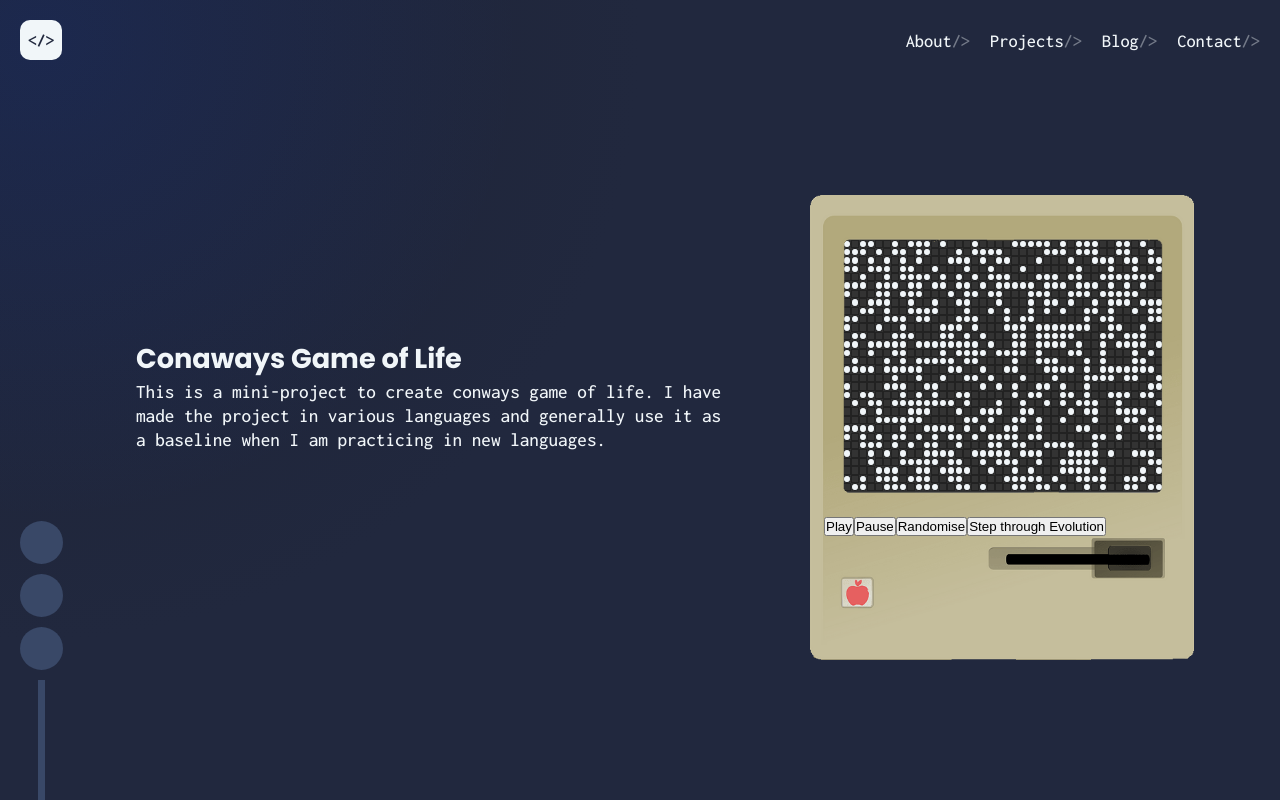
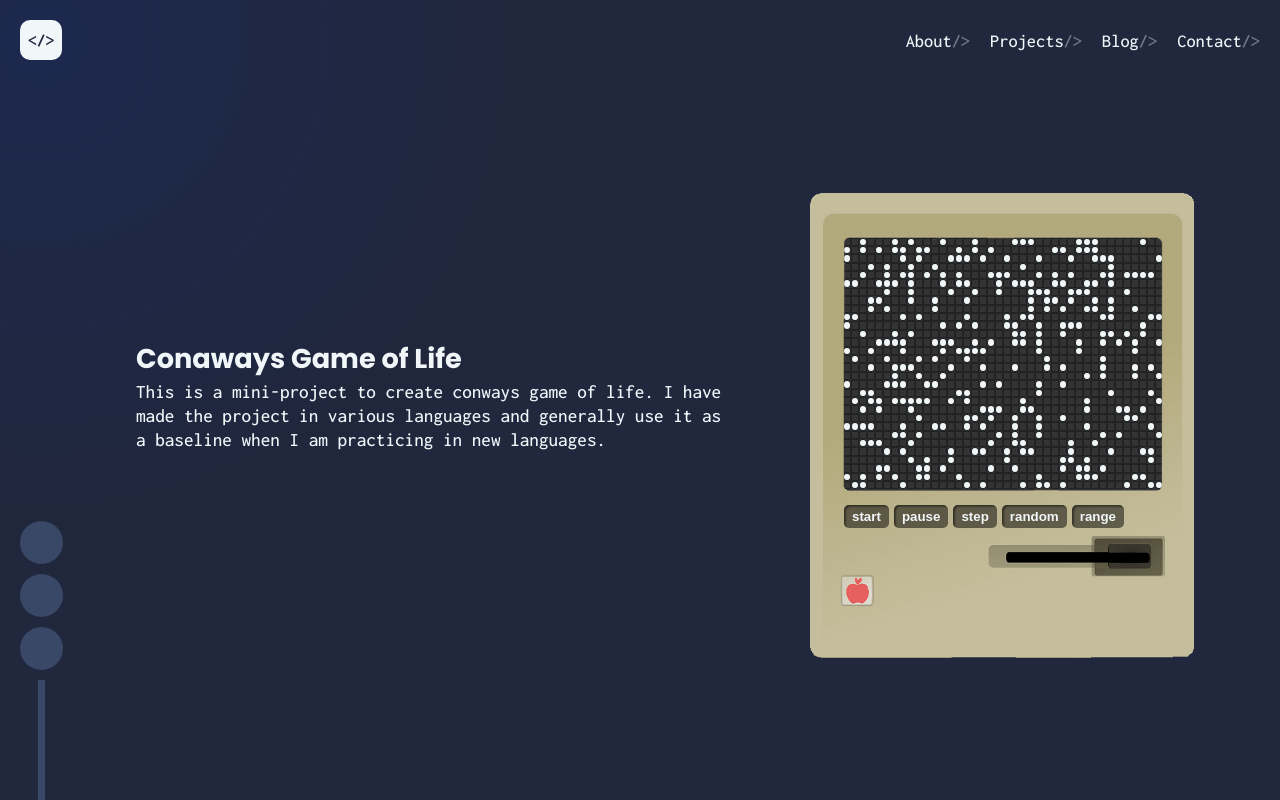
Before and after one commit to djheery/Portfolio, a Next.js app: page /portfolio/game-of-life in a window 1280 px wide. Built offline with nearby package versions, Linux system fonts and the light colour scheme.

Commit message:
Game of Life Panel and Buttons

```diff
--- a/app/assets/globals.css
+++ b/app/assets/globals.css
@@ -99,3 +99,9 @@ ul {
   h1 { font-size: 1.7rem; }
   h2 { font-size: 1.5rem; }
 }
+
+@media only screen and (max-width: 1000px) and (max-height: 700px) {
+  .full-screen {
+    min-height: 800px
+  }
+}
--- a/app/models/global-types.ts
+++ b/app/models/global-types.ts
@@ -12,6 +12,8 @@ export enum TextColorOptions {
   GREY_ACCENT = 'c__grey-accent'
 }
 
+export type ObjectValues<T> = T[keyof T];
+
 export type TextColor = TextColorOptions.PRIMARY_BLUE
                       | TextColorOptions.SECONDARY_BLUE
                       | TextColorOptions.WHITE_ACCENT
--- /dev/null
+++ b/app/portfolio/game-of-life/GameOfLife/ActionPanel/ActionButton/ActionButton.module.css
@@ -0,0 +1,27 @@
+.action-button__outer,
+.action-button__inner
+.action-button {
+  position: relative;
+  z-index: 20;
+}
+
+.action-button {
+  min-height: 20px;
+  min-width: 20px;
+  border: none;
+  background-color: rgba(0, 0, 0, .5);
+  border-radius: 5px;
+  color: var(--white-acent);
+  font-weight: bold;
+  padding: 4px 8px;
+  box-shadow: inset .1rem .1rem 2px rgba(0, 0, 0, .5);
+  transition: box-shadow .2s ease-out;
+}
+
+
+@media only screen and (min-width: 1000px) {
+  .action-button:hover {
+    box-shadow: inset .3rem .3rem 15px rgba(0, 0, 0, .5);
+    cursor: pointer;
+  }
+}
--- /dev/null
+++ b/app/portfolio/game-of-life/GameOfLife/ActionPanel/ActionButton/ActionButton.tsx
@@ -0,0 +1,26 @@
+import { PanelOperations } from '../ActionPanel';
+import styles from './ActionButton.module.css';
+
+export interface ActionButtonProps {
+  name: string,
+  method: () => void,
+}
+
+/**
+ * The functional component for the ActionButton
+ *
+ * @param myParam your params here
+*/
+
+const ActionButton: React.FC<{action: ActionButtonProps}> = ({action}) => {
+
+  return (
+    <div className={styles["action-button__outer"]}>
+      <div className={styles["action-button__inner"]}>
+        <button onClick={action.method} className={styles["action-button"]}>{action.name}</button>
+      </div>
+    </div>
+  )
+}
+
+export default ActionButton;
--- /dev/null
+++ b/app/portfolio/game-of-life/GameOfLife/ActionPanel/ActionPanel.module.css
@@ -0,0 +1,33 @@
+.action-panel,
+.action-panel__inner {
+  position: relative;
+  z-index: 20;
+  top: 10px;
+}
+
+.action-panel__inner {
+  display: flex;
+  align-items: center;
+  flex-wrap: wrap;
+  gap: 5px;
+  /* justify-content: center; */
+}
+
+@media only screen and (min-width: 768px) {
+  .action-panel,
+  .action-panel__inner {
+
+    top: -5px;
+    left: 10px;
+    width: 100%;
+}
+}
+
+@media only screen and (min-height: 900px) and (min-width: 900px) {
+  .action-panel,
+  .action-panel__inner {
+    top: -29px;
+    left: 10px;
+    width: 100%;
+  }
+}
--- /dev/null
+++ b/app/portfolio/game-of-life/GameOfLife/ActionPanel/ActionPanel.tsx
@@ -0,0 +1,83 @@
+import { ObjectValues } from '@/app/models/global-types';
+import React from 'react';
+import ActionButton, { ActionButtonProps } from './ActionButton/ActionButton';
+import styles from './ActionPanel.module.css';
+
+/**
+ * An interface that details...
+ *
+ * @param interfaceParam This param represents...
+*/
+
+export const ActionNames = {
+  PAUSE: "PAUSE",
+  START: "START",
+  STEP: "STEP",
+  RANDOM: "RANDOM",
+  RANGE: "RANGE",
+} as const;
+
+/**
+ * A type for...
+ *
+*/
+
+export type ActionName = ObjectValues<typeof ActionNames>
+
+/**
+ * An interface that details...
+ *
+ * @param interfaceParam This param represents...
+*/
+
+export interface PanelOperations {
+  [ActionNames.PAUSE]: () => void,
+  [ActionNames.START]: () => void,
+  [ActionNames.STEP]: () => void,
+  [ActionNames.RANDOM]: () => void,
+  [ActionNames.RANGE]: () => void,
+}
+
+/**
+ * Create the JSX elements for the Panel Buttons.
+ *
+ * @param operations The an object of operations to be transfered to the each button
+*/
+
+const createPanelButtons = (operations: PanelOperations): JSX.Element[] => {
+  const itemArray = [];
+
+  for(const action in operations) {
+    const a = action as ActionName
+    const buttonObject: ActionButtonProps = {
+      name: action.toLowerCase() as string,
+      method: operations[a]
+    };
+
+    itemArray.push((
+      <ActionButton key={`${action}`} action={buttonObject} />
+    ));
+  }
+
+  return itemArray;
+}
+
+/**
+ * The functional component for the ActionPanel
+ *
+ * @param operations The an object of operations to be transfered to the each button
+*/
+
+const ActionPanel: React.FC<{operations: PanelOperations}> = React.memo(({ operations }) => {
+  const panelButtons = createPanelButtons(operations);
+
+  return (
+    <div className={styles["action-panel"]}>
+      <div className={styles["action-panel__inner"]}>
+        {panelButtons.map((b) => b)}
+      </div>
+    </div>
+  )
+})
+
+export default ActionPanel;
--- a/app/portfolio/game-of-life/GameOfLife/GameGrid/GameGrid.module.css
+++ b/app/portfolio/game-of-life/GameOfLife/GameGrid/GameGrid.module.css
@@ -1,6 +1,5 @@
 .game-grid {
-  height: 250px;
-  width: 250px;
+  height: 230px;
   background-color: #333;
   /* transition: all .3s ease-out; */
   overflow: hidden;
@@ -17,8 +16,8 @@
   z-index: 5;
   height: auto;
   right: -50px;
-  /* opacity: .3; */
   width: 120%;
+  display: none;
 }
 
 .game-grid__inner {
@@ -36,31 +35,47 @@
   width: 200px;
 }
 
-.game-button {
-  position: relative;
-  z-index: 20;
-}
 @media only screen and (min-width: 340px) {
   .game-grid,
   .gol-canvas {
-    height: 300px;
-    width: 300px;
+    position: relative;
+    height: 200px;
+    top: 0px;
+    width: 280px;
+  }
+  .old-mac-img {
+    top: -44px;
+    right: -32px;
+    display: block;
+    display: none;
   }
 }
 
 @media only screen and (min-width: 400px) {
   .game-grid,
   .gol-canvas {
-    height: 350px;
-    width: 350px;
+    position: relative;
+    height: 252px;
+    top: 0px;
+    width: 320px;
+  }
+  .old-mac-img {
+    top: -44px;
+    right: -32px;
+    display: block;
   }
 }
 
 @media only screen and (min-width: 500px) {
   .game-grid,
   .gol-canvas {
-    height: 450px;
-    width: 450px;
+    position: relative;
+    height: 252px;
+    top: 0px;
+    width: 320px;
+  }
+  .old-mac-img {
+    top: -44px;
   }
 }
 
@@ -76,6 +91,7 @@
 
   .old-mac-img {
     top: -70px;
+    right: -50px;
   }
 }
 
@@ -93,7 +109,7 @@
   }
 }
 
-@media only screen and (min-width: 1100px) {
+@media only screen and (min-width: 1500px) {
   .game-grid,
   .gol-canvas {
     position: relative;
--- a/app/portfolio/game-of-life/GameOfLife/GameGrid/GameGrid.tsx
+++ b/app/portfolio/game-of-life/GameOfLife/GameGrid/GameGrid.tsx
@@ -1,8 +1,9 @@
 "use client"
 import styles from './GameGrid.module.css';
 import { getCells, mapCells, getNewGrid } from '../util/gameOfLife';
-import { useEffect, useRef, useState } from 'react';
+import { useCallback, useEffect, useState } from 'react';
 import { animationDebounce } from '@/app/util/debounce';
+import ActionPanel, { PanelOperations, ActionNames } from '../ActionPanel/ActionPanel';
 /**
  * The functional component for the GameGrid
 */
@@ -12,12 +13,12 @@ const GameGrid: React.FC = () => {
   const [cells, setCells] = useState<number[][]>(getCells())
   const [isPlaying, setIsPlaying] = useState<boolean>(false);
 
-  const pauseEvolution = () => {
+  const pauseEvolution = useCallback(() => {
     if(isPlaying) {
       clearInterval(timer);
       setIsPlaying(false);
     }
-  }
+  }, [isPlaying])
 
   const stepThroughEvolution = () => {
     if(isPlaying) pauseEvolution();
@@ -33,11 +34,11 @@ const GameGrid: React.FC = () => {
    }, 30)
   }
 
-  const randomise = () => {
+  const randomise = useCallback(() => {
     if(isPlaying) pauseEvolution();
     const newCells = getCells();
     setCells(() => newCells);
-  }
+  }, [isPlaying])
 
   useEffect(() => {
     if(isPlaying) {
@@ -45,7 +46,16 @@ const GameGrid: React.FC = () => {
     }
 
     return () => clearInterval(timer);
-  }, [cells, isPlaying])
+  }, [cells, isPlaying]);
+
+
+  const panelOperations: PanelOperations = {
+    [ActionNames.START]: startEvolution,
+    [ActionNames.PAUSE]: pauseEvolution,
+    [ActionNames.STEP]: stepThroughEvolution,
+    [ActionNames.RANDOM]: randomise,
+    [ActionNames.RANGE]: () => {}
+  }
 
 
   return (
@@ -56,12 +66,7 @@ const GameGrid: React.FC = () => {
           {mapCells(cells)}
         </div>
       </div>
-      <div style={{marginTop: "0px"}}>
-          <button className={styles["game-button"]} onClick={startEvolution} disabled={isPlaying}>Play</button>
-          <button className={styles["game-button"]}onClick={pauseEvolution}>Pause</button>
-          <button className={styles["game-button"]} onClick={randomise}>Randomise</button>
-          <button className={styles["game-button"]} onClick={stepThroughEvolution}>Step through Evolution</button>
-        </div>
+      <ActionPanel operations={panelOperations} />
     </div>
   )
 }
--- a/app/portfolio/game-of-life/GameOfLife/util/gameOfLife.tsx
+++ b/app/portfolio/game-of-life/GameOfLife/util/gameOfLife.tsx
@@ -39,7 +39,7 @@ export const getCells = () => {
   for(let i = 0; i < rows; i++) {
     arr.push([]);
     for(let j = 0; j < cols; j++) {
-      arr[i][j] = Math.random() > 0.5 ? 1 : 0;
+      arr[i][j] = Math.random() > 0.7 ? 1 : 0;
     }
   }
 
```
Also changed, not shown: 1 other file (tests, documents, lock files or other folders).
